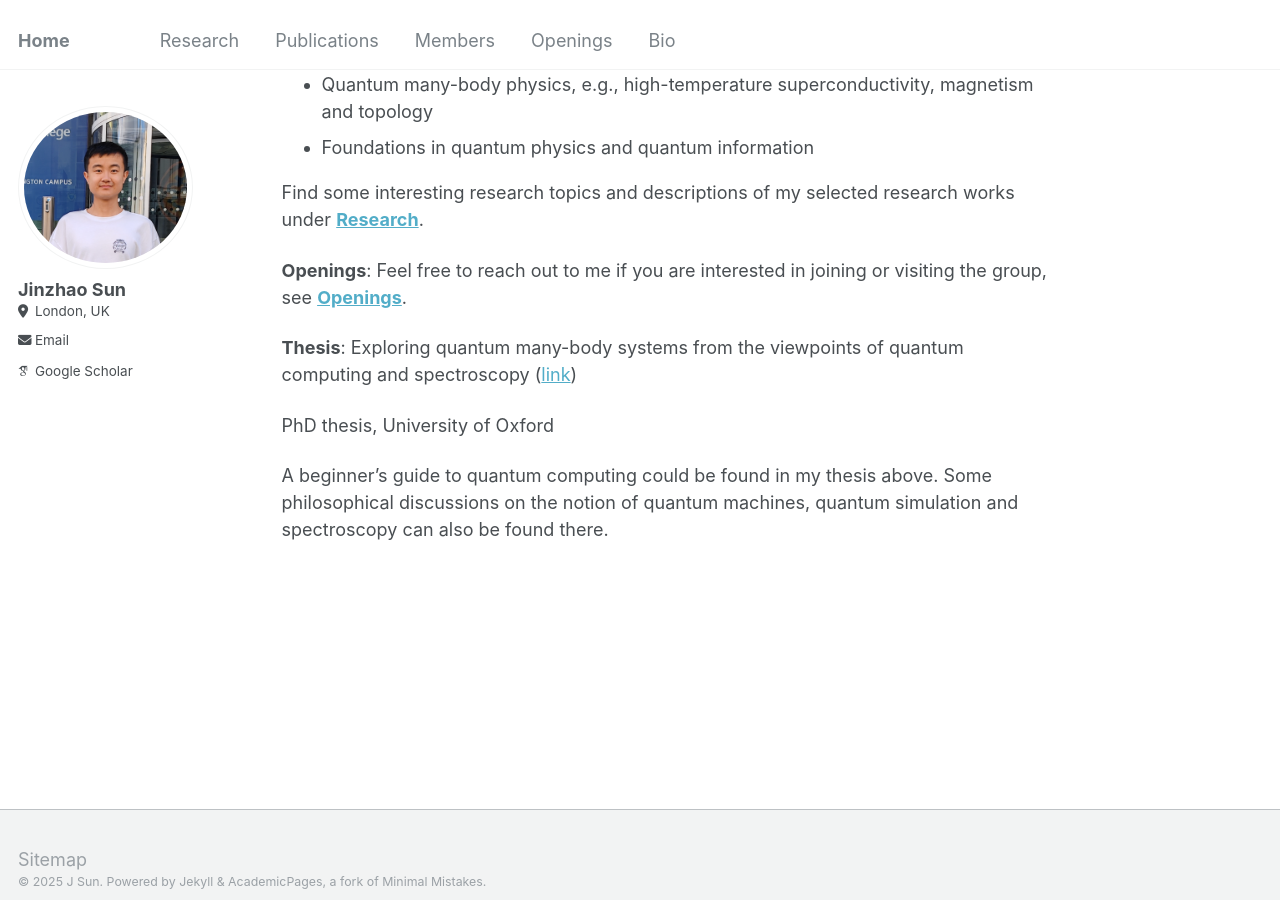
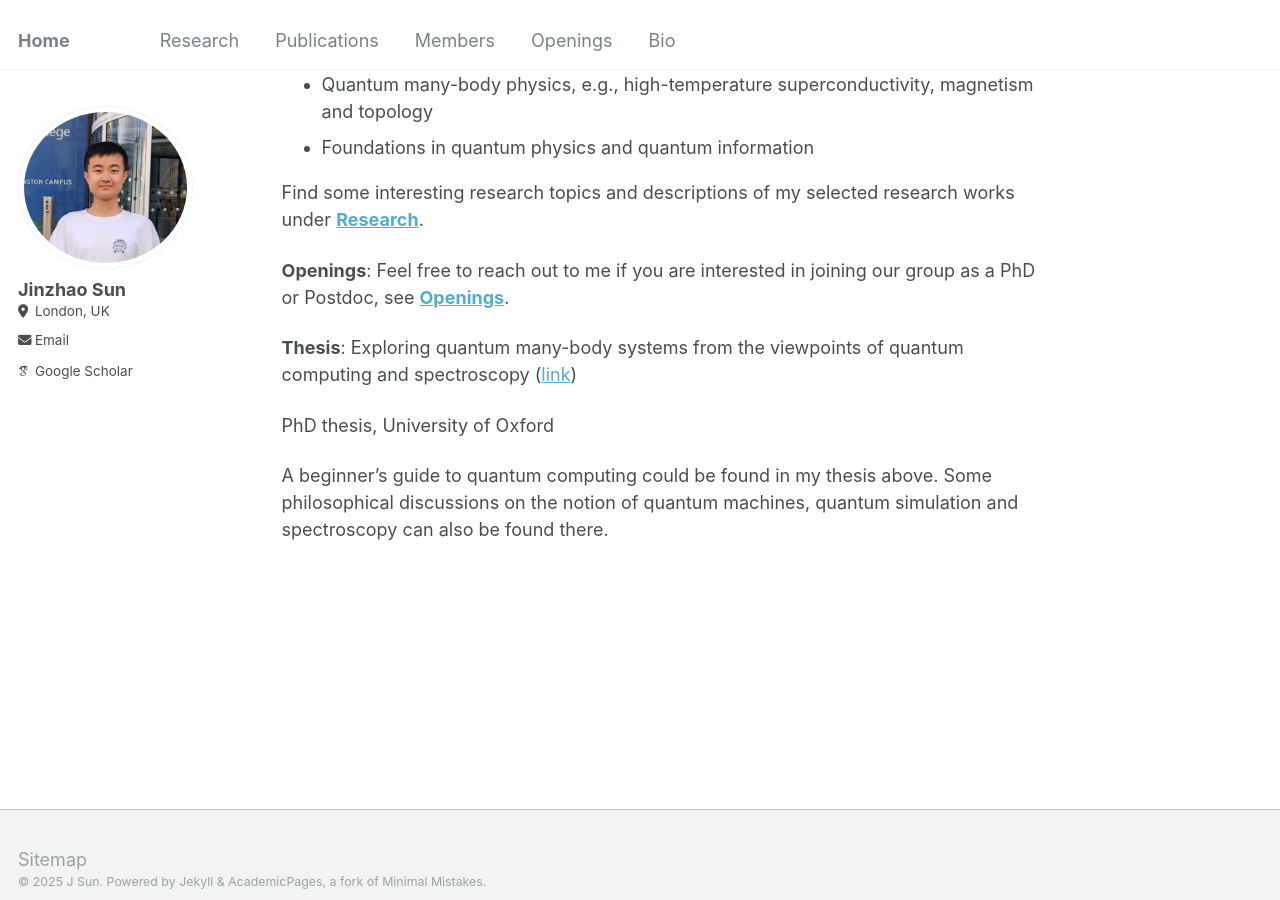
Before and after one commit to jinzhao-sun/jinzhao-sun.github.io, a Jekyll site: the page built from _pages/about.md, in a window 1280 px wide and 900 px high, scrolled down 705 px. Built offline with Jekyll 4.4.1, drawn with Linux system fonts in a browser that asks for light colours; some web fonts are replaced.

Commit message:
Update about.md

```diff
--- a/_pages/about.md
+++ b/_pages/about.md
@@ -25,7 +25,7 @@ I have a broad interest in quantum computing, quantum information, and quantum m
 
 Find some interesting research topics and descriptions of my selected research works under **[Research](research.md)**.
 
-**Openings**: Feel free to reach out to me if you are interested in joining or visiting the group, see **[Openings](openings.md)**.
+**Openings**: Feel free to reach out to me if you are interested in joining our group as a PhD or Postdoc, see **[Openings](openings.md)**.
 
 **Thesis**:
 Exploring quantum many-body systems from the viewpoints of quantum computing and spectroscopy ([link](https://ora.ox.ac.uk/objects/uuid:de5499cb-9c49-4be3-acc1-5be4cb81099d))
```
